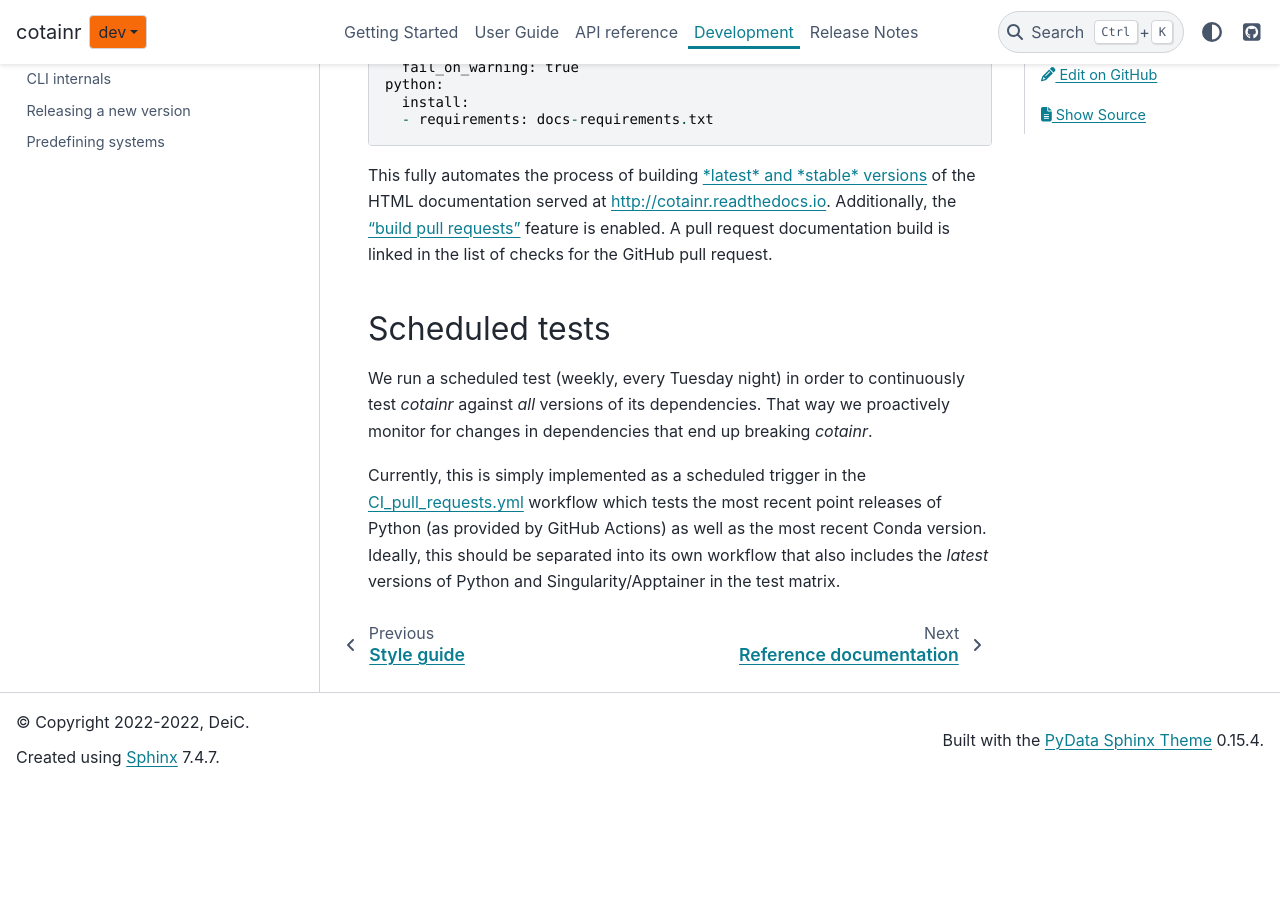
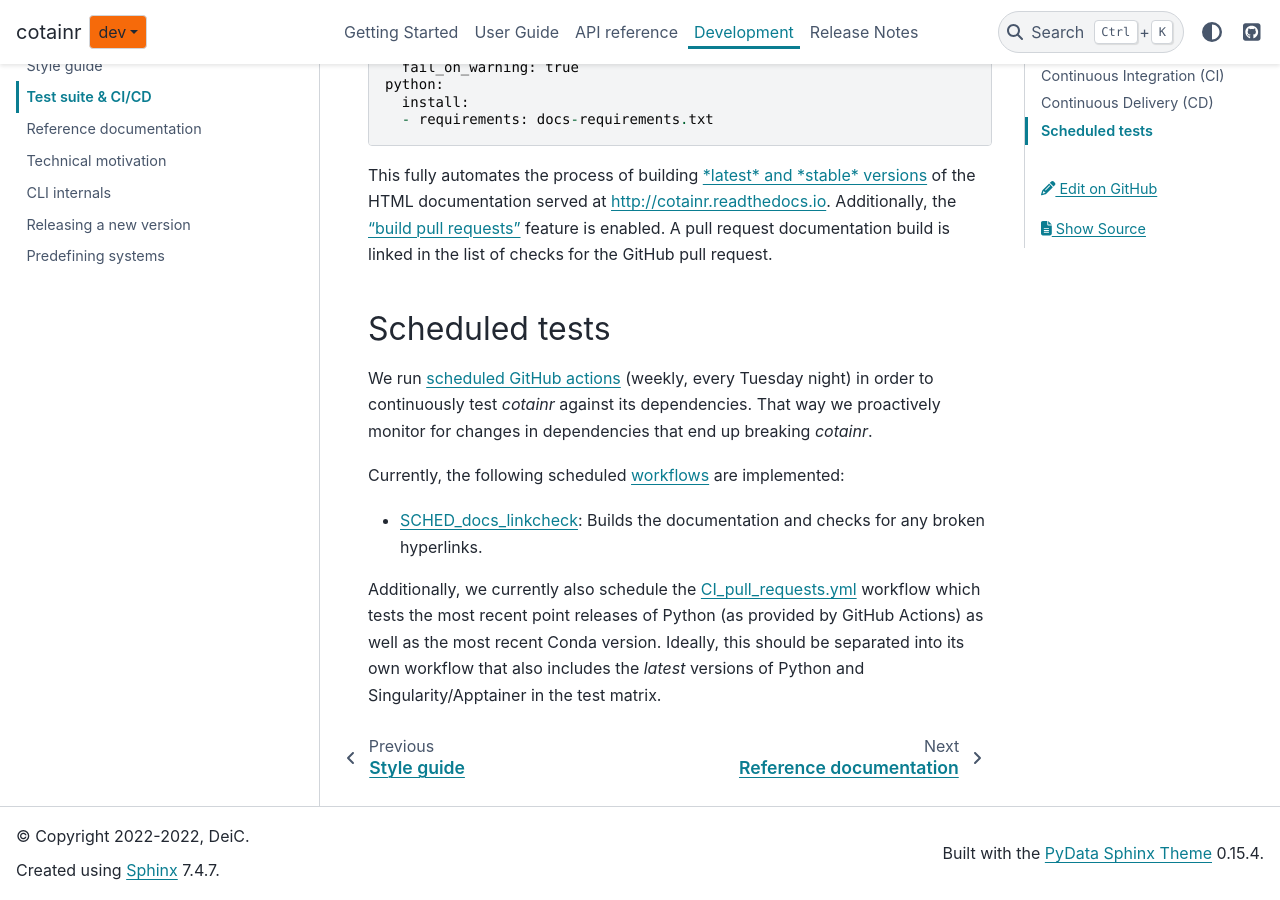
Before and after one commit to DeiC-HPC/cotainr, a Sphinx documentation site: the page built from doc/development/test_suite_ci_cd.rst, in a window 1280 px wide and 900 px high, scrolled down 4053 px. Built offline with Sphinx 7.4.7 and the PyData theme 0.15.4, drawn with Linux system fonts in a browser that asks for light colours; pages that are not in the unit, such as notebooks, are missing from menus; before the commit the page ends 4839 px from its top, so only the background shows below that.

Commit message:
AB#541 Updated documetation to include scheduled docs linkcheck.

```diff
--- a/doc/development/test_suite_ci_cd.rst
+++ b/doc/development/test_suite_ci_cd.rst
@@ -97,6 +97,10 @@
 
 Scheduled tests
 ---------------
-We run a scheduled test (weekly, every Tuesday night) in order to continuously test `cotainr` against *all* versions of its dependencies. That way we proactively monitor for changes in dependencies that end up breaking `cotainr`.
+We run `scheduled GitHub actions <https://docs.github.com/en/actions/using-workflows/events-that-trigger-workflows#schedule>`_ (weekly, every Tuesday night) in order to continuously test `cotainr` against its dependencies. That way we proactively monitor for changes in dependencies that end up breaking `cotainr`.
 
-Currently, this is simply implemented as a scheduled trigger in the `CI_pull_requests.yml <https://github.com/DeiC-HPC/cotainr/actions/workflows/CI_pull_request.yml>`_ workflow which tests the most recent point releases of Python (as provided by GitHub Actions) as well as the most recent Conda version. Ideally, this should be separated into its own workflow that also includes the *latest* versions of Python and Singularity/Apptainer in the test matrix.
+Currently, the following scheduled `workflows <https://docs.github.com/en/actions/using-workflows/about-workflows>`_ are implemented:
+
+- `SCHED_docs_linkcheck <https://github.com/DeiC-HPC/cotainr/actions/workflows/SCHED_docs_linkcheck.yml>`_: Builds the documentation and checks for any broken hyperlinks.
+
+Additionally, we currently also schedule the `CI_pull_requests.yml <https://github.com/DeiC-HPC/cotainr/actions/workflows/CI_pull_request.yml>`_ workflow which tests the most recent point releases of Python (as provided by GitHub Actions) as well as the most recent Conda version. Ideally, this should be separated into its own workflow that also includes the *latest* versions of Python and Singularity/Apptainer in the test matrix.
```
Also changed, not shown: 1 other file.
